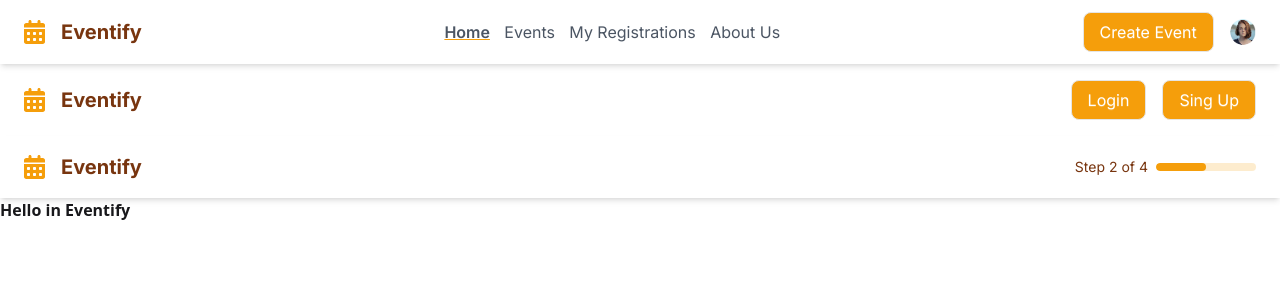
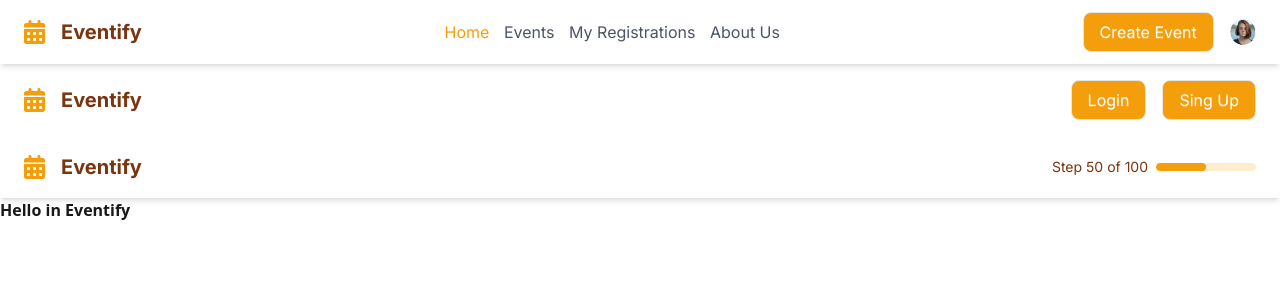
Before and after one commit to AusteId/eventify, a React (Vite) app in the folder Client/: page / in a window 1280 px wide. Shown: the top 300 px of the page. Built offline with nearby package versions, Linux system fonts and the light colour scheme.

Commit message:
Complete Header component implementation

```diff
--- a/Client/src/components/Header/Header.jsx
+++ b/Client/src/components/Header/Header.jsx
@@ -2,7 +2,7 @@ import { NavLink } from "react-router";
 import HeaderProfilePicture from "./HeaderProfilePicture";
 import Button from "../button";
 const setActive = ({ isActive }) =>
-    isActive ? "text-[#F59E0B] font-semibold underline" : "text-gray-600 hover:text-[#F59E0B]";
+    isActive ? "text-[#F59E0B]" : "text-body-medium hover:text-[#F59E0B] hover:underline";
 
 const Header = () => {
 
@@ -26,16 +26,16 @@ const Header = () => {
                 <section className=" h-[1.5rem] w-[23.28613rem] p-1 ">
                     <section className=" flex justify-evenly font-inter text-body-m not-italic font-[400] leading-4 items-center  ">
                         <NavLink to="/" className={setActive}>
-                            <h1 className="text-body-medium hover:underline">Home</h1>
+                            <h1 className=" hover:underline hover">Home</h1>
                         </NavLink>
                         <NavLink to="/events" className={setActive}>
-                            <h1 className=" text-body-medium hover:underline">Events</h1>
+                            <h1 className="  hover:underline">Events</h1>
                         </NavLink>
                         <NavLink to="/myRegistrations" className={setActive}>
-                            <h1 className=" text-body-medium hover:underline">My Registrations</h1>
+                            <h1 className="  hover:underline ">My Registrations</h1>
                         </NavLink>
                         <NavLink to="/aboutUs" className={setActive}>
-                            <h1 className=" text-body-medium hover:underline ">About Us</h1>
+                            <h1 className="  hover:underline ">About Us</h1>
                         </NavLink>
                     </section>
                 </section>
--- a/Client/src/components/Header/RegistrationHeader.jsx
+++ b/Client/src/components/Header/RegistrationHeader.jsx
@@ -18,7 +18,7 @@ const RegistrationHeader = () => {
             <h1 className="text-title text-heading-s font-inter font-[700]">Eventify</h1>
       </section>
       <section className="flex items-center gap-2 text-sm text-gray-600">
-        <StepIndicator step={2} totalSteps={4}/>
+        <StepIndicator step={50} totalSteps={100}/>
       </section>
     </header>
   );
```
